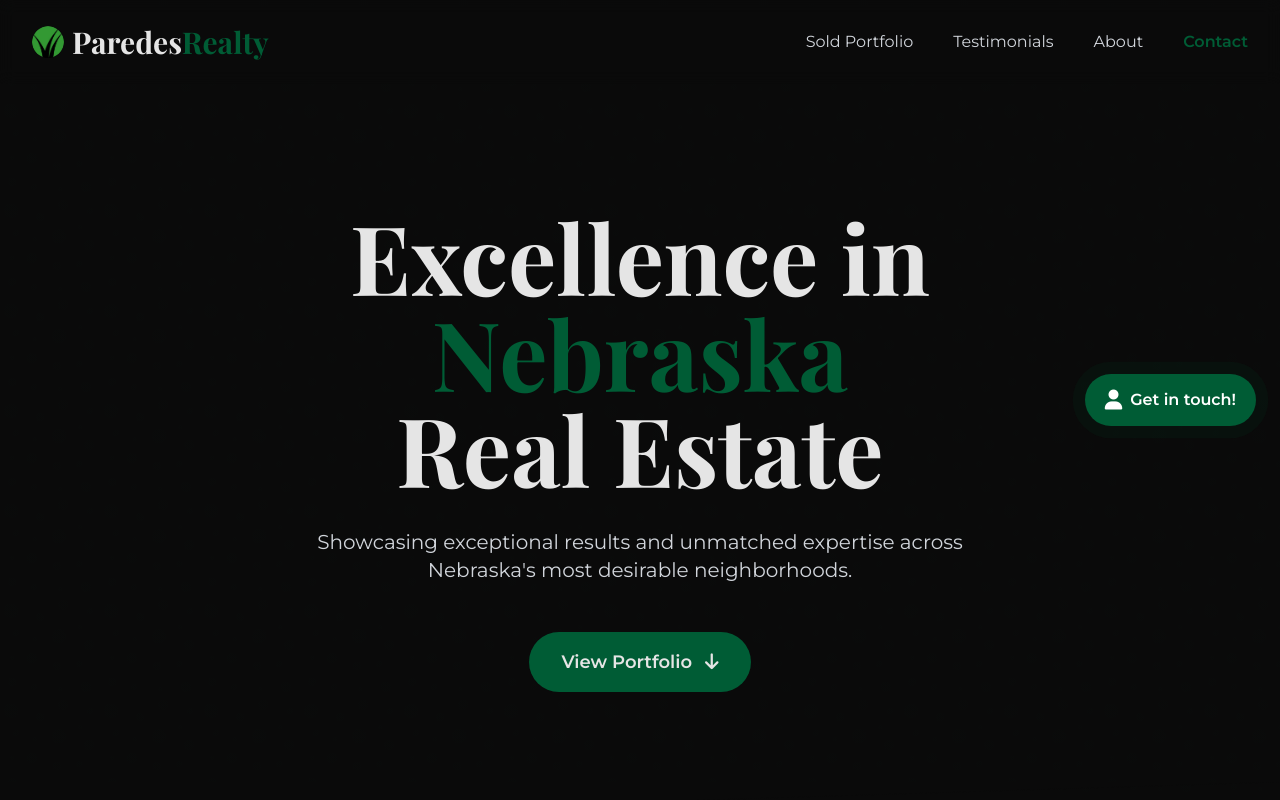
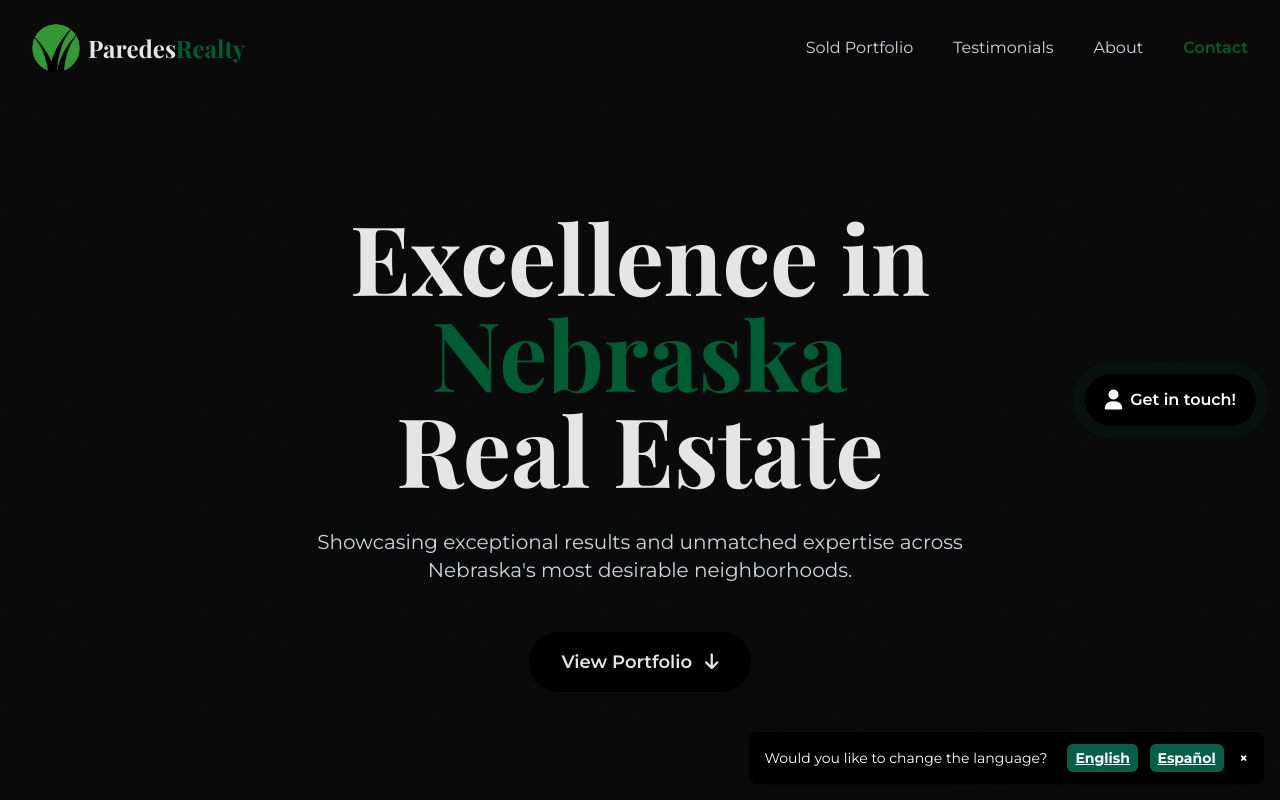
Before and after one commit to DigitalMango/ParedesRealty, a plain HTML site: page index.html in a window 1280 px wide. Shown: the top 800 px of the page. Drawn offline with nearby package versions, Linux system fonts and the light colour scheme.

Commit message:
Boton para cambio de idioma - Cambio en el tamaño de logo navbar

```diff
--- a/index.html
+++ b/index.html
@@ -161,6 +161,58 @@
     </style>
 </head>
 <body class="text-light font-sans antialiased">
+ <body>
+    <!-- Banner flotante para cambio de idioma -->
+    <div id="language-bar" class="fixed bottom-4 right-4 bg-accent text-white text-sm px-4 py-3 rounded-lg shadow-lg z-50 hidden">
+        <div class="flex items-center justify-between">
+            <span>Would you like to change the language?</span>
+            <div class="ml-4">
+                <button onclick="setLanguage('en')" class="language-button mx-1 font-bold underline">English</button>
+                <button onclick="setLanguage('es')" class="language-button mx-1 font-bold underline">Español</button>
+            </div>
+            <button onclick="closeLanguageBar()" class="ml-3 text-white font-bold">&times;</button>
+        </div>
+    </div>
+    <!-- Script para mostrar y manejar el cambio de idioma -->
+    <script>
+        // Muestra el banner después de unos segundos (por ejemplo, 2 segundos)
+        window.addEventListener('DOMContentLoaded', () => {
+            setTimeout(() => {
+                document.getElementById('language-bar').classList.remove('hidden');
+            }, 2000);
+        });
+
+        function setLanguage(lang) {
+            // Lógica de cambio de idioma (puedes personalizar esto)
+            alert('Language changed to: ' + (lang === 'en' ? 'English' : 'Español'));
+            closeLanguageBar();
+        }
+
+        function closeLanguageBar() {
+            document.getElementById('language-bar').classList.add('hidden');
+        }
+    </script>
+
+    <!-- Estilos personalizados para el banner -->
+    <style>
+        .bg-accent {
+            background-color: #000000; /* Negro para el fondo del banner */
+        }
+
+        .language-button {
+            background-color: #065f46; /* Verde oscuro */
+            color: white;
+            padding: 0.25rem 0.5rem;
+            border-radius: 0.375rem;
+            border: none;
+        }
+
+        .language-button:hover {
+            background-color: #064e3b; /* Verde aún más oscuro al pasar el mouse */
+        }
+    </style>
+</body>
+
 
 <!-- Sticky Button + Card -->
 <div class="fixed top-1/2 right-6 transform -translate-y-1/2 z-50">
@@ -212,8 +264,8 @@ document.getElementById('toggleContact').addEventListener('click', () => {
         <div class="max-w-7xl mx-auto flex justify-between items-center">
             <div>
                 <a href="#" class="flex items-center">
-                    <img src="img/logos/GreenGrass.jpg" alt="ParedesRealty Logo" class="w-8 h-8 mr-2 rounded-full">
-                    <h1 class="text-3xl font-display font-bold">Paredes<span class="text-accent">Realty</span></h1>
+                    <img src="img/logos/GreenGrass.jpg" alt="ParedesRealty Logo" class="w-12 h-12 mr-2 rounded-full">
+                   <h1 class="text-2xl font-display font-bold">Paredes<span class="text-accent">Realty</span></h1>
                 </a>
             </div>
             <div class="hidden md:flex space-x-10">
```
